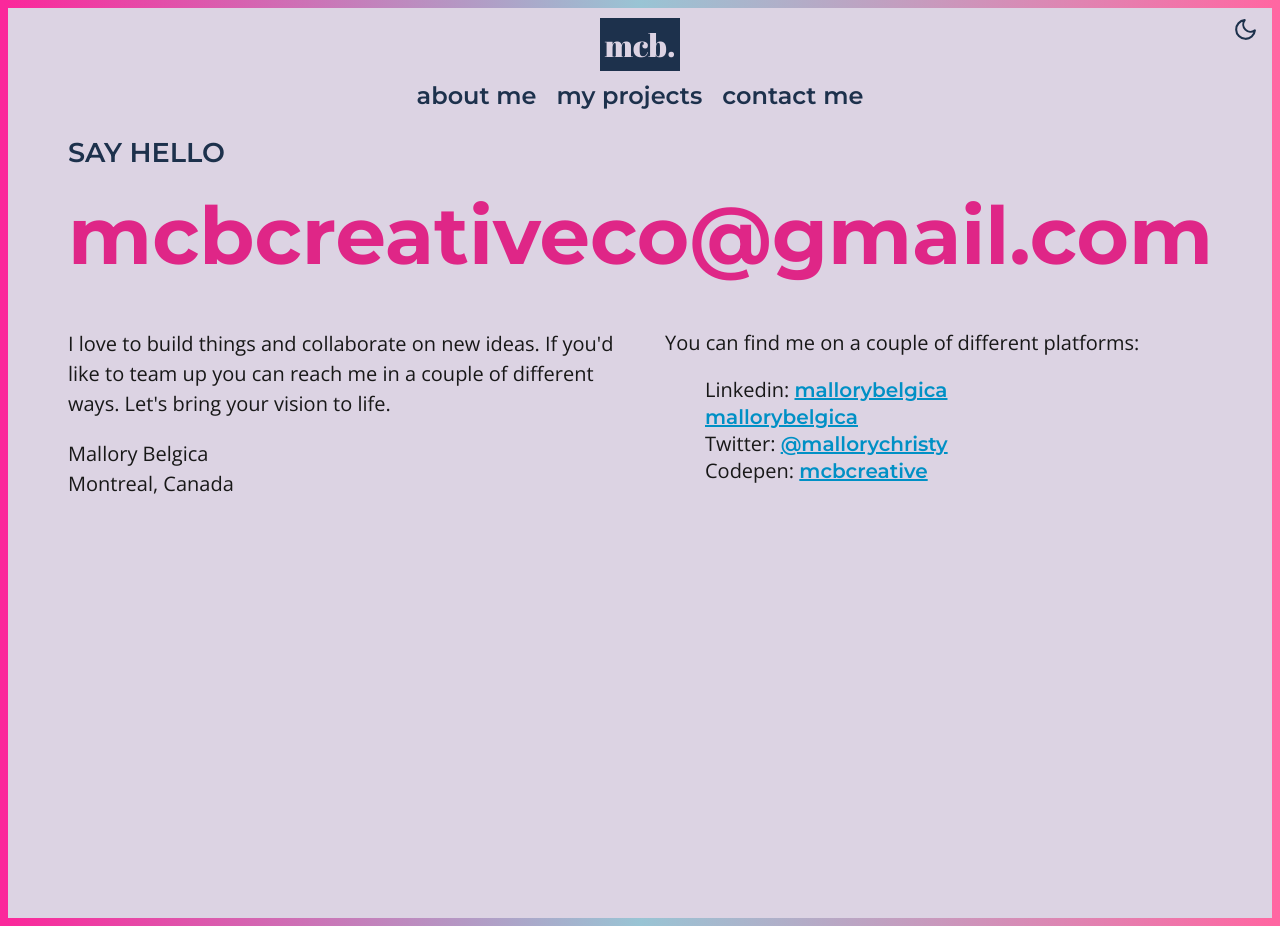
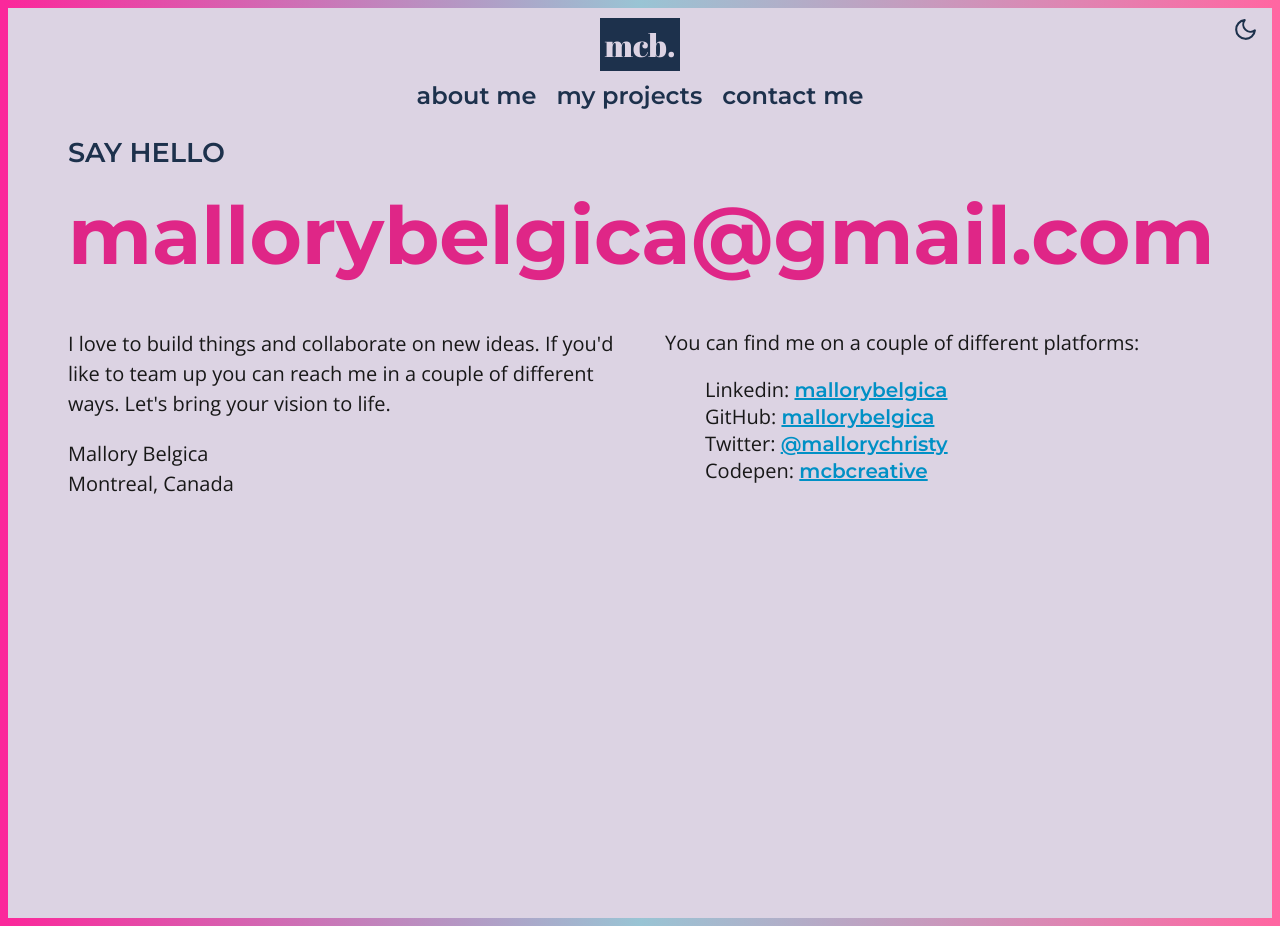
Before and after one commit to mallorybelgica/portfolio-mcbcreative, a React (Create React App) app in the folder client/: page /contact in a window 1280 px wide. Built offline with nearby package versions, Linux system fonts and the light colour scheme.

Commit message:
update contact info

```diff
--- a/client/src/Contact.js
+++ b/client/src/Contact.js
@@ -5,8 +5,8 @@ const Contact = () => {
   return (
     <Wrapper>
       <Hello>say hello</Hello>
-      <Email href="mailto:mcbcreativeco@gmail.com">
-        mcbcreativeco@gmail.com
+      <Email href="mailto:mallorybelgica@gmail.com">
+        mallorybelgica@gmail.com
       </Email>
       <LeftWrapper>
         <Paragraph>
@@ -32,6 +32,7 @@ const Contact = () => {
             </Link>
           </li>
           <li>
+            GitHub:{" "}
             <Link href="https://github.com/mallorybelgica" target="_blank">
               mallorybelgica
             </Link>
```
